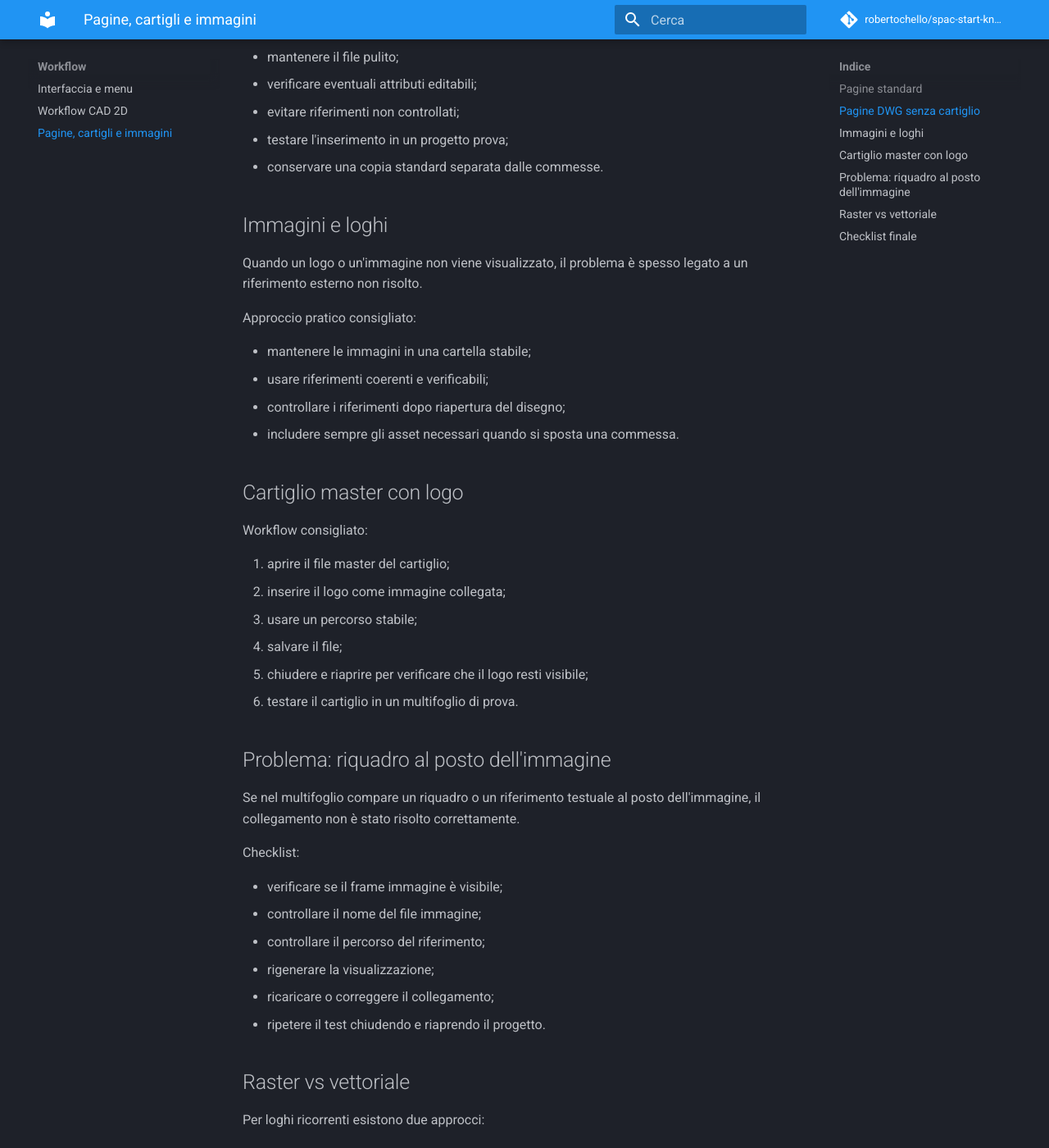
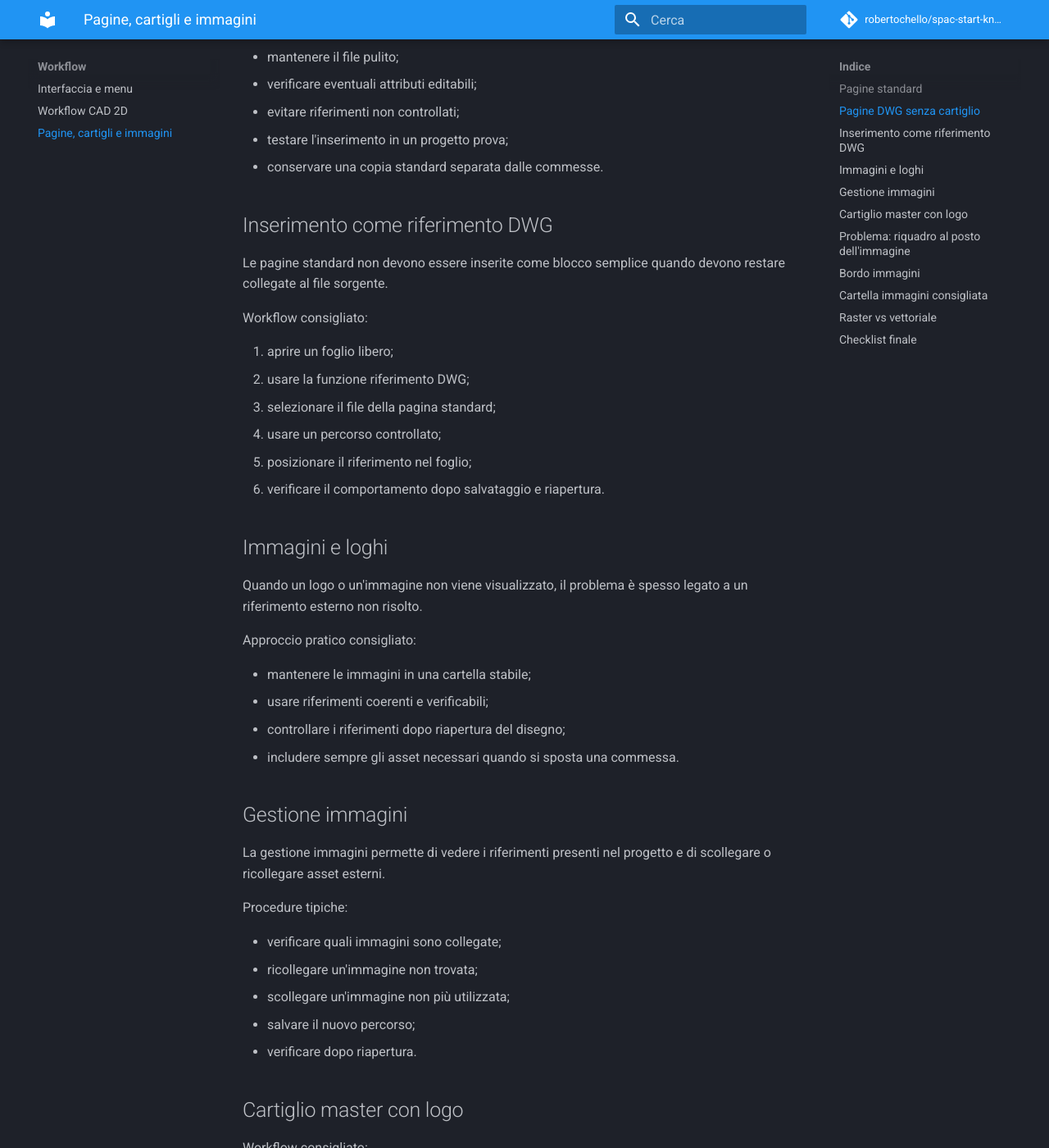
Before and after one commit to robertochello/spac-start-knowledge-base, an MkDocs documentation site: the page built from docs/05-pages-titleblocks-images.md, in a window 1280 px wide and 1400 px high, scrolled down 756 px. Shown: the whole window at 82% size. Built offline with MkDocs 1.6.1 and Material for MkDocs 9.7.7, drawn with Linux system fonts in a browser that asks for light colours; comment, search, counter and statistics services are not loaded; some of the changed text lies outside the part shown.

Commit message:
Expand pages titleblocks and image management

````diff
--- a/docs/05-pages-titleblocks-images.md
+++ b/docs/05-pages-titleblocks-images.md
@@ -1,6 +1,6 @@
 # Pagine standard, cartigli e immagini
 
-Questa sezione raccoglie note operative per gestire pagine standard, cartigli e loghi in SPAC Start.
+Questa sezione raccoglie note operative per gestire pagine standard, cartigli, immagini e loghi in SPAC Start.
 
 ## Pagine standard
 
@@ -26,6 +26,19 @@ Linee guida:
 - testare l'inserimento in un progetto prova;
 - conservare una copia standard separata dalle commesse.
 
+## Inserimento come riferimento DWG
+
+Le pagine standard non devono essere inserite come blocco semplice quando devono restare collegate al file sorgente.
+
+Workflow consigliato:
+
+1. aprire un foglio libero;
+2. usare la funzione riferimento DWG;
+3. selezionare il file della pagina standard;
+4. usare un percorso controllato;
+5. posizionare il riferimento nel foglio;
+6. verificare il comportamento dopo salvataggio e riapertura.
+
 ## Immagini e loghi
 
 Quando un logo o un'immagine non viene visualizzato, il problema è spesso legato a un riferimento esterno non risolto.
@@ -36,6 +49,18 @@ Approccio pratico consigliato:
 - usare riferimenti coerenti e verificabili;
 - controllare i riferimenti dopo riapertura del disegno;
 - includere sempre gli asset necessari quando si sposta una commessa.
+
+## Gestione immagini
+
+La gestione immagini permette di vedere i riferimenti presenti nel progetto e di scollegare o ricollegare asset esterni.
+
+Procedure tipiche:
+
+- verificare quali immagini sono collegate;
+- ricollegare un'immagine non trovata;
+- scollegare un'immagine non più utilizzata;
+- salvare il nuovo percorso;
+- verificare dopo riapertura.
 
 ## Cartiglio master con logo
 
@@ -61,6 +86,31 @@ Checklist:
 - ricaricare o correggere il collegamento;
 - ripetere il test chiudendo e riaprendo il progetto.
 
+## Bordo immagini
+
+Le immagini possono essere visualizzate con un bordo o frame.
+
+Regola operativa:
+
+- il frame va gestito nel progetto corrente;
+- anche se il cartiglio master è già stato configurato, un nuovo progetto può richiedere una verifica dedicata;
+- controllare sempre la visualizzazione dopo inserimento cartiglio o pagina standard.
+
+## Cartella immagini consigliata
+
+Per loghi e immagini ricorrenti usare una cartella risorse stabile, ad esempio:
+
+```text
+97_RISORSE/IMMAGINI
+```
+
+Regole:
+
+- non spostare immagini dopo l'inserimento;
+- non rinominare file già referenziati;
+- non eliminare file sorgente usati da cartigli o pagine standard;
+- verificare sempre salvataggio e riapertura.
+
 ## Raster vs vettoriale
 
 Per loghi ricorrenti esistono due approcci:
````
